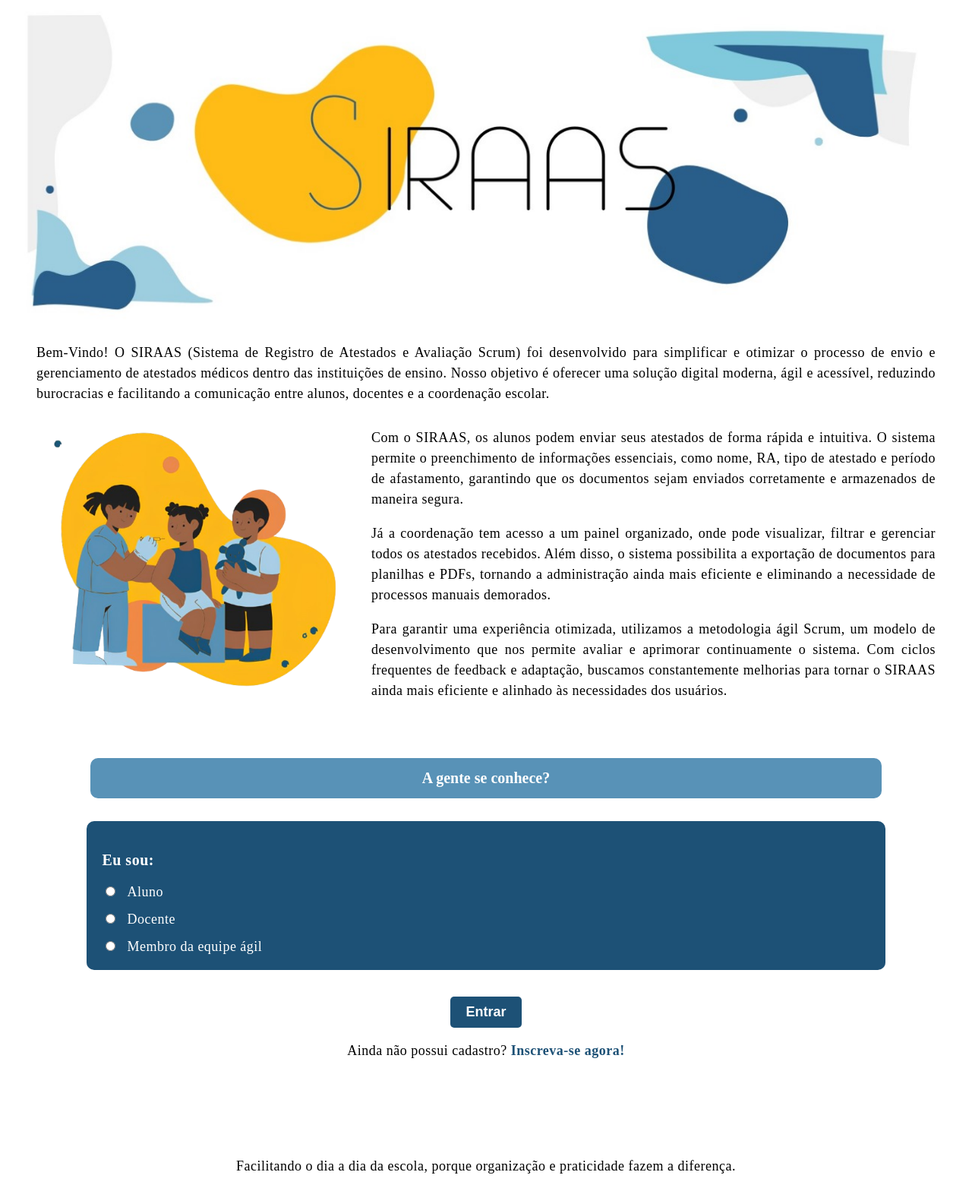
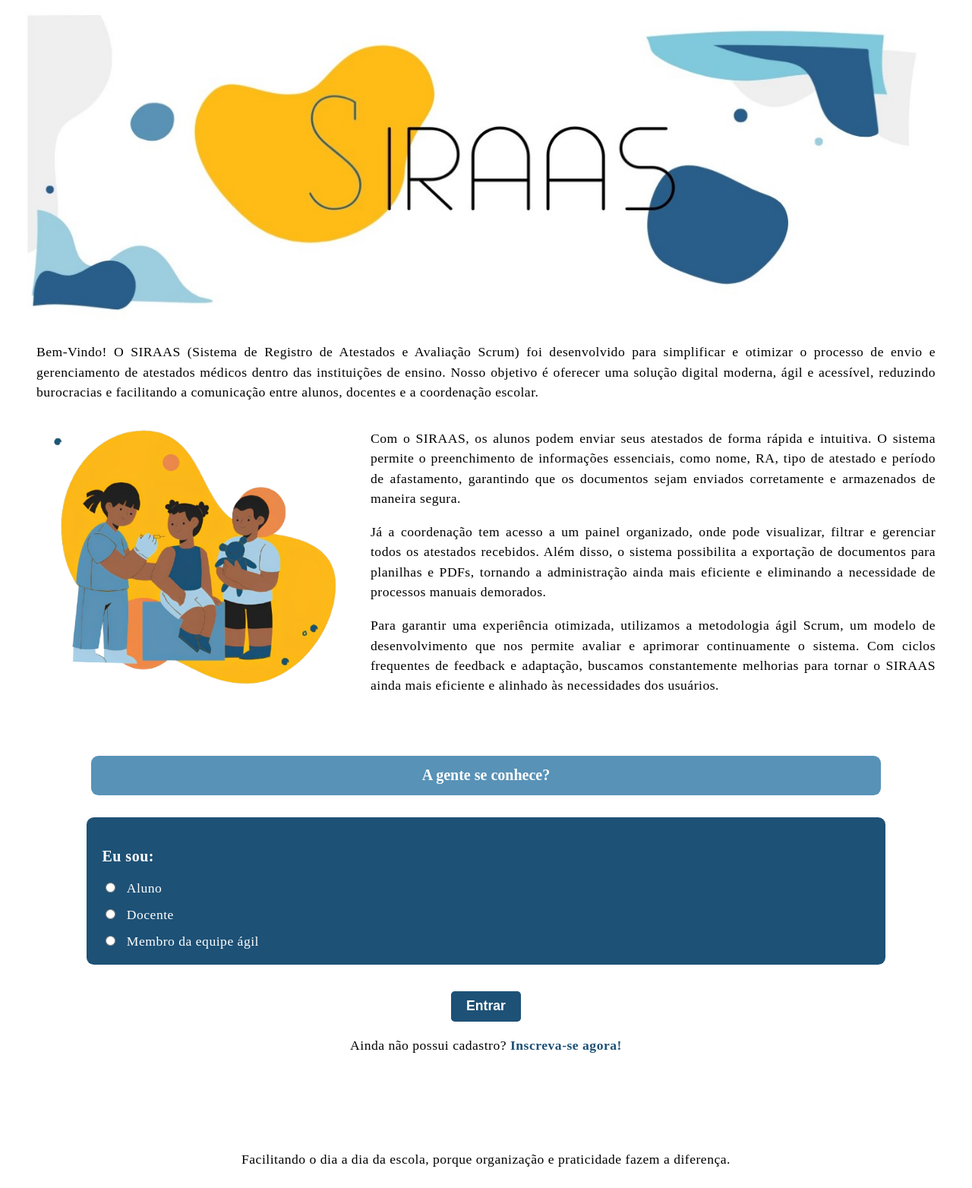
Before and after one commit to Gabrielle0905/API-1-Semestre, a Flask app: page / in a window 1280 px wide. Shown: the whole page at 76% size. After the commit the page ends 1536 px from the top, so only its background shows below. Run offline with Flask 3, Linux system fonts and the light colour scheme; parts of the project's set-up code (start-up, migrations or seed data) failed here and were passed over; some web fonts are replaced.

Commit message:
STYLE - ajuste no css para responsividade

```diff
--- a/src/static/style/first_page_style.css
+++ b/src/static/style/first_page_style.css
@@ -6,16 +6,16 @@ body {
 
 h1 {
     text-align: center;
-    font-size: 40px;
+    font-size: 2.5rem;
     color: #1b3a5e;
-    margin: 20px 0;
+    margin: 1.25rem 0;
 }
 
 .greeting {
     text-align: justify;
-    font-size: 18px;
-    margin-left: 40px;
-    margin-right: 40px;
+    font-size: 1.1rem;
+    margin-left: 2.5rem;
+    margin-right: 2.5rem;
     line-height: 1.5;
     letter-spacing: 0.5px;
 }
@@ -28,22 +28,22 @@ h1 {
 }
 
 .img-section {
-    width: 400px;
-    margin-left: 50px;
+    width: 25rem;
+    margin-left: 3.1rem;
     float: left;
 }
 
 @media(min-width: 1190px) {
     .img-section {
-        width: 340px;
+        width: 21.25rem;
     }
 }
 
 .text-section {
     text-align: justify;
-    font-size: 18px;
-    margin-right: 40px;
-    margin-left: 15px;
+    font-size: 1.1rem;
+    margin-right: 2.5rem;
+    margin-left: 0.9rem;
     line-height: 1.5;
     letter-spacing: 0.5px;
 }
@@ -55,7 +55,7 @@ h1 {
     }
 
     .img-section {
-        width: 300px;
+        width: 18.75rem;
         margin: auto;
     }
 
@@ -66,7 +66,7 @@ h1 {
 
 @media(min-width: 990px) {
     .img-section {
-        width: 400px;
+        width: 25rem;
         margin-bottom: 30rem;
         margin-right: 1rem;
     }
@@ -114,26 +114,25 @@ h1 {
 .blue-box {
     background-color: #5892B7;
     color: white;
-    font-size: 20px;
+    font-size: 1.25rem;
     font-weight: bold;
     text-align: center;
-    padding: 15px;
-    border-radius: 10px;
-    margin: 30px auto;
+    padding: 0.9rem;
+    border-radius: 0.6rem;
+    margin: 1.8rem auto;
     width: 80%;
 }
 
 .form-container {
     background-color: #1d5176;
-    ;
-    padding: 20px;
-    border-radius: 10px;
+    padding: 1.25rem;
+    border-radius: 0.6rem;
     width: 80%;
     margin: 0 auto;
 }
 
 .form-container p {
-    font-size: 20px;
+    font-size: 1.25rem;
     font-weight: bold;
     color: white;
     letter-spacing: 0.5px;
@@ -142,25 +141,24 @@ h1 {
 .radio-group {
     display: flex;
     flex-direction: column;
-    gap: 15px;
+    gap: 0.9rem;
 }
 
 .btn-entrar {
     text-align: center;
-    margin-top: 20px;
-    /* Ajuste conforme necessário */
+    margin-top: 1.25rem;
 }
 
 .btn-entrar input {
     background-color: #1d5176;
     color: white;
-    font-size: 18px;
+    font-size: 1.1rem;
     font-weight: bold;
-    padding: 10px 20px;
+    padding: 0.6rem 1.25rem;
     border: none;
-    border-radius: 5px;
+    border-radius: 0.3rem;
     cursor: pointer;
-    margin-top: 15px;
+    margin-top: 0.9rem;
 }
 
 .btn-entrar input:hover {
@@ -168,20 +166,20 @@ h1 {
 }
 
 label {
-    font-size: 18px;
+    font-size: 1.1rem;
     cursor: pointer;
     color: white;
     letter-spacing: 0.5px;
 }
 
 input[type="radio"] {
-    margin-right: 15px;
+    margin-right: 0.9rem;
 }
 
 .signup {
     text-align: center;
-    font-size: 18px;
-    margin-top: -115px;
+    font-size: 1.1rem;
+    margin-top: -7.1rem;
     letter-spacing: 0.5px;
 
 }
@@ -219,9 +217,9 @@ input[type="radio"] {
 }
 
 footer {
-    font-size: 18px;
+    font-size: 1.1rem;
     text-align: center;
-    margin-top: 130.5px;
+    margin-top: 8.1rem;
     letter-spacing: 0.5px;
 
 }
```
